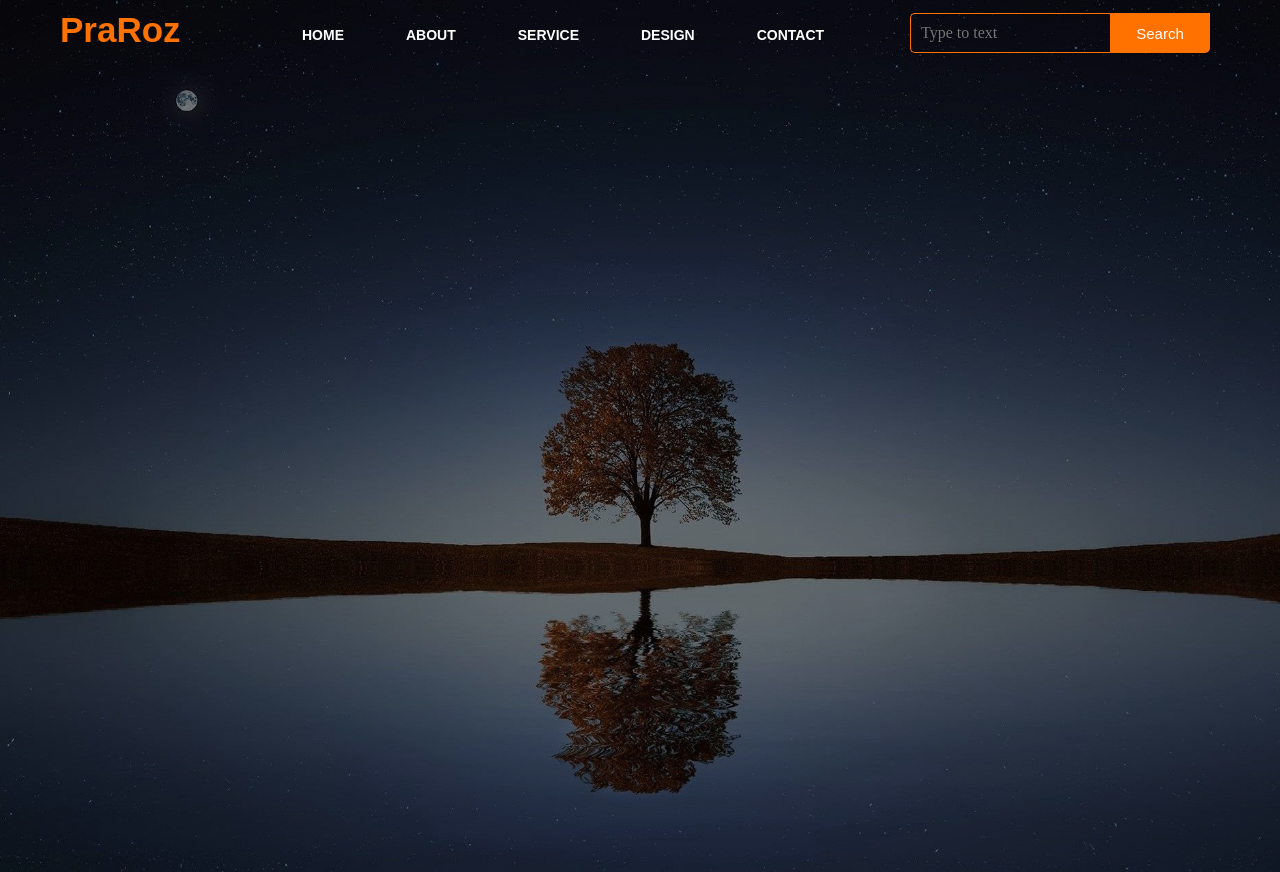
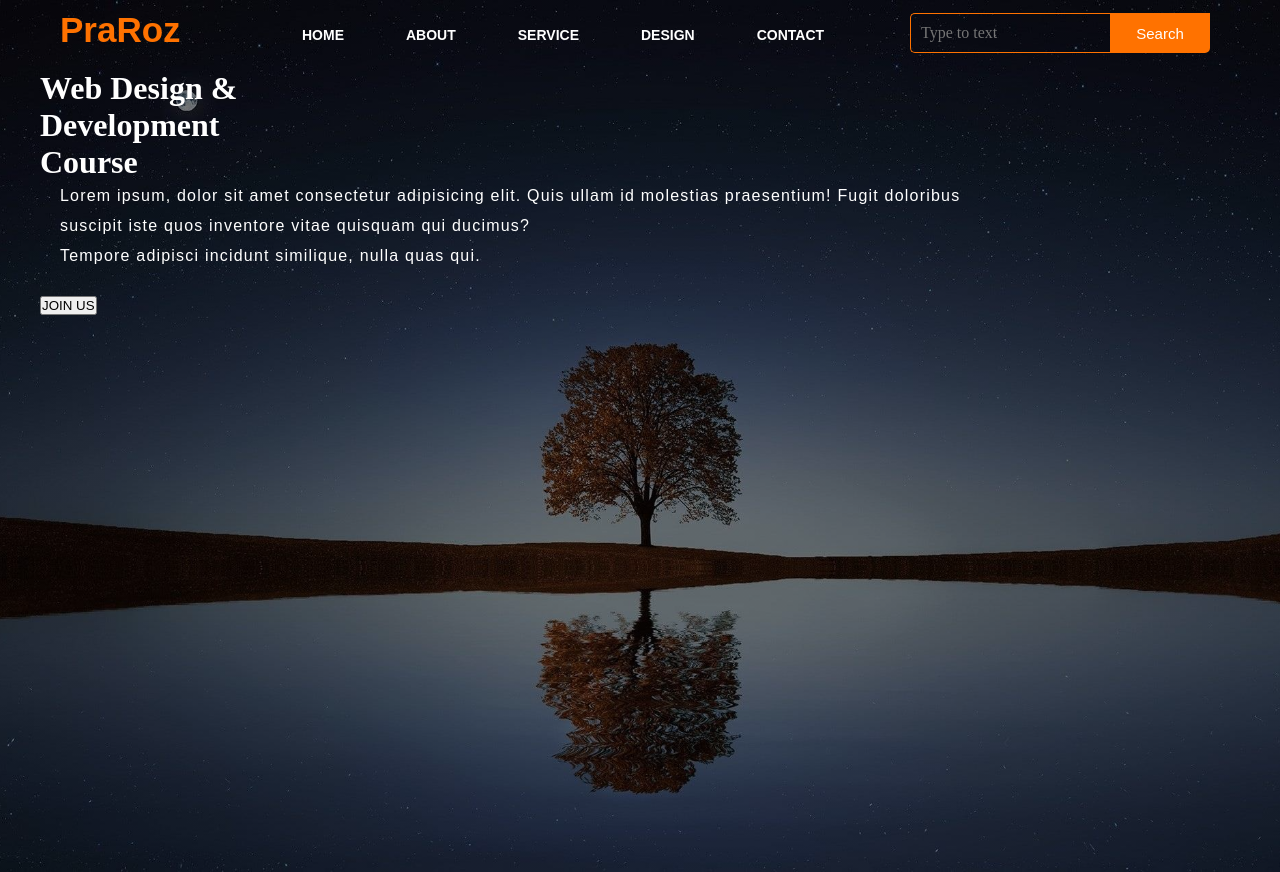
Before and after one commit to jhun19/Webdesign1practice, a plain HTML site: page index.html in a window 1280 px wide. Drawn offline with Linux system fonts and the light colour scheme.

Commit message:
initial web design07032024

```diff
--- a/index.html
+++ b/index.html
@@ -32,6 +32,13 @@
 
         </div>
 
+        <div class="content">
+            <h1> Web Design & <br><span>Development</span> <br/> Course </h1>
+            <p class="par">Lorem ipsum, dolor sit amet consectetur adipisicing elit. Quis ullam id molestias praesentium! Fugit doloribus <br/> suscipit iste quos inventore vitae quisquam qui ducimus? <br> Tempore adipisci incidunt similique, nulla quas qui.</p>
+            <button>JOIN US</button>
+        </div>
+
+
 
 
 
--- a/style.css
+++ b/style.css
@@ -122,3 +122,27 @@ ul li a:hover{
 .srch:focus{
 outline: none;
 }
+
+.content{
+
+    width: 1200px;
+    height: auto;
+    margin: auto;
+    color: #fff;
+    position: relative;
+
+}
+
+.content .par {
+
+    padding-left: 20px;
+    padding-bottom: 25px;
+    font-family: Arial;
+    letter-spacing: 1.2px;
+    line-height: 30px;
+}
+
+.content h1 {
+    font-family: 'Times New Roman';
+
+}
```
